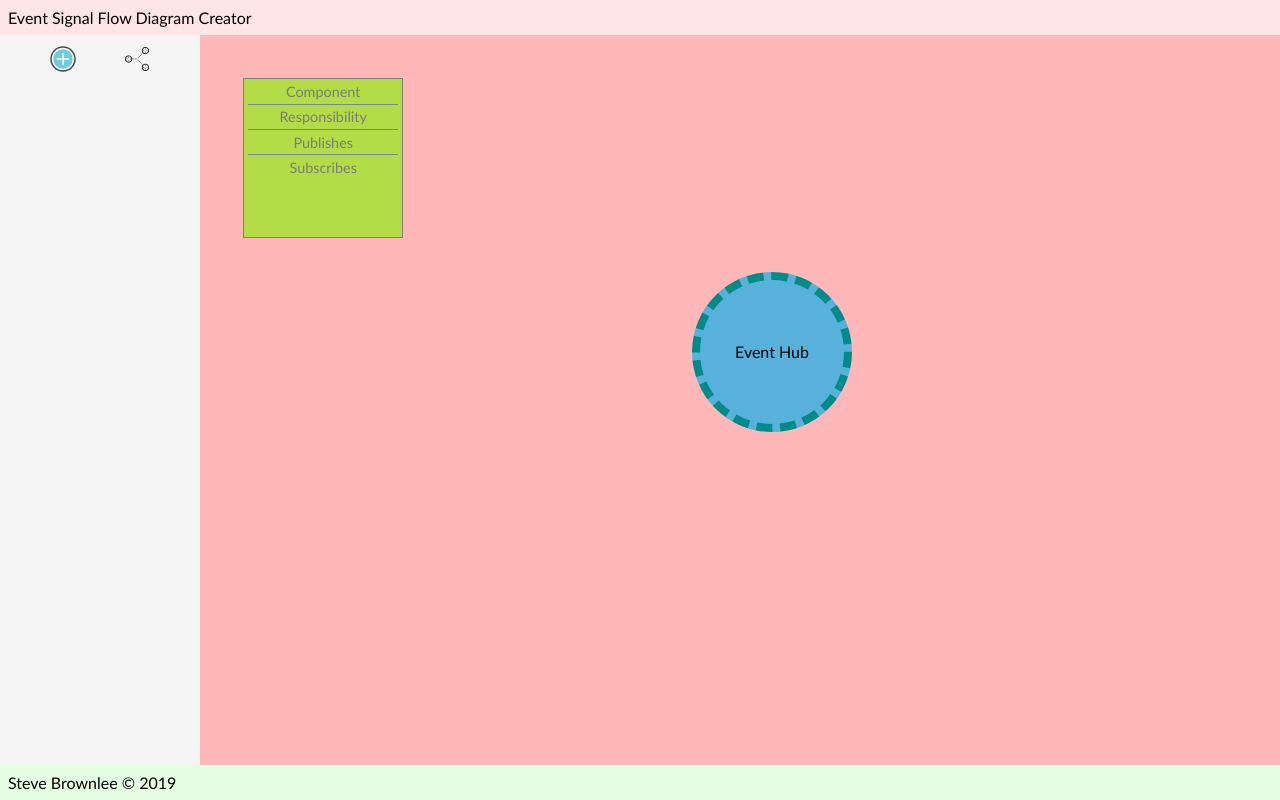
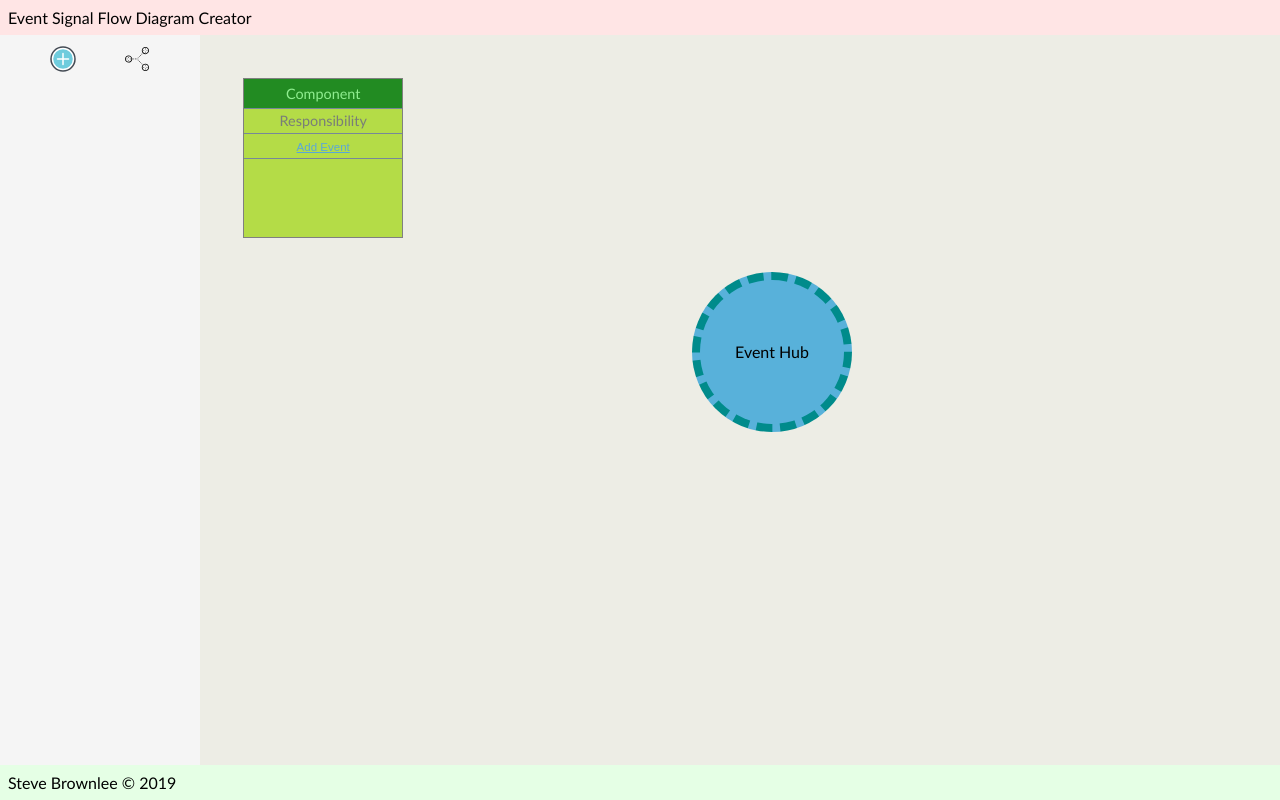
Before and after one commit to stevebrownlee/event-broker, a website with bundled scripts: page index.html in a window 1280 px wide. Both pictures are taken after a click on the link 63 px from the left and 68 px from the top of the page. Built offline with nearby package versions, Linux system fonts and the light colour scheme; files whose address does not match are found by name.

Commit message:
Component more robust

```diff
--- a/scripts/component.js
+++ b/scripts/component.js
@@ -1,9 +1,11 @@
 import { drag } from "./drag.js"
+import { useColors } from "./colorProvider.js"
 
 let count = 1
 const canvas = document.querySelector('.canvas')
+const colors = useColors()
 
-export const component = Object.create(null, {
+export const ComponentFactory = Object.create(null, {
     init: {
         value: () => {
             const makeComponent = () => {
@@ -12,21 +14,30 @@ export const component = Object.create(null, {
                 card.classList = `component component--high`
                 card.draggable = true
                 card.id = `component--${count}`
-                card.addEventListener("click", e => e.target.focus())
+                card.addEventListener("dblclick", e => e.target.focus())
 
 
                 const header = document.createElement("header")
                 header.className = "component__header"
                 header.textContent = "Component"
                 header.contentEditable = true
-                header.addEventListener("click", function (e) {
-                    e.target.textContent = ""
-                    e.target.classList.add("edited")
+                header.addEventListener("blur", function (e) {
+                    let name = e.target.textContent
+                    if (name === "") {
+                        e.target.textContent = "Component"
+                    }
+                })
+                header.addEventListener("dblclick", function (e) {
+                    const name = e.target.textContent
+                    e.target.textContent = name === "Component" ? "" : name
                 })
                 header.addEventListener("keypress", function (e) {
-                    console.log(e.keyCode)
                     e.target.classList.add("edited")
                     if (e.keyCode === 13) {
+                        if (e.target.textContent === "") {
+                            e.target.textContent = "Component"
+                        }
+                        e.target.blur()
                         e.stopPropagation()
                         e.preventDefault()
                         e.returnValue = false
@@ -37,14 +48,32 @@ export const component = Object.create(null, {
                 const description = document.createElement("div")
                 description.className = "component__description"
                 description.textContent = "Responsibility"
-                description.contentEditable = true
+
+                description.addEventListener("dblclick", function (e) {
+                    const name = e.target.textContent
+                    e.target.textContent = name === "Resposibility" ? "" : name
+                    description.contentEditable = true
+                })
+                description.addEventListener("keypress", function (e) {
+                    e.target.classList.add("edited")
+                    if (e.keyCode === 13) {
+                        if (e.target.textContent === "") {
+                            e.target.textContent = "Resposibility"
+                        }
+                        description.contentEditable = true
+                        e.target.blur()
+                        e.stopPropagation()
+                        e.preventDefault()
+                        e.returnValue = false
+                        return false
+                    }
+                })
 
                 const publish = document.createElement("div")
                 publish.className = "component__publish"
-                publish.textContent = "Publishes"
+                publish.innerHTML = "<button class='btn fakeLink'>Add Event</button>"
                 publish.contentEditable = true
                 publish.onmousedown = (e) => {
-                    console.log("Mouse down publish", card)
                     card.draggable = false
                 }
                 window.onmouseup = (e) => {
@@ -52,16 +81,9 @@ export const component = Object.create(null, {
                 }
 
 
-                const subscribe = document.createElement("div")
-                subscribe.className = "component__subscribe"
-                subscribe.textContent = "Subscribes"
-                subscribe.contentEditable = true
-
                 card.appendChild(header)
                 card.appendChild(description)
                 card.appendChild(publish)
-                card.appendChild(subscribe)
-
                 canvas.appendChild(card)
                 count++
 
@@ -69,19 +91,19 @@ export const component = Object.create(null, {
             }
 
             const connectComponents = () => {
-                const elements = document.querySelectorAll(".component")
-                const components = [...elements]
+                const broker = document.querySelector(".broker")
+                const components = [...document.querySelectorAll(".component")]
 
-                components.reduce((c, n) => {
-                    new LeaderLine( c, LeaderLine.areaAnchor(n),
+                components.forEach(c => {
+                    new LeaderLine(c, broker,
                         {
                             dash: {
                                 animation: true
                             },
+                            color: colors.random(),
                             middleLabel: 'eventName'
                         }
                     )
-                    return n
                 })
             }
 
--- a/scripts/drag.js
+++ b/scripts/drag.js
@@ -3,7 +3,9 @@ const canvas = document.querySelector('.canvas')
 export const drag = (el) => {
     var pos1 = 0, pos2 = 0, pos3 = 0, pos4 = 0
 
-    el.onmousedown = dragMouseDown
+    if (el.firstElementChild.classList.contains("component__header")) {
+        el.firstElementChild.onmousedown = dragMouseDown
+    }
 
     function dragMouseDown(e) {
         e = e || window.event
@@ -57,7 +59,6 @@ export const drag = (el) => {
     }
 
     function closeDragElement(e) {
-        console.log("closeDragElement")
         document.onmouseup = null
         document.onmousemove = null
         canvas.focus()
--- a/scripts/main.js
+++ b/scripts/main.js
@@ -1,5 +1,7 @@
-import { component } from "./component.js"
+import { ComponentFactory } from "./component.js"
 import { EventHub } from "./eventhub.js"
+import { Utils } from "./util.js"
 
-component.init()
+ComponentFactory.init()
 EventHub.init()
+Utils.init()
--- /dev/null
+++ b/scripts/util.js
@@ -0,0 +1,12 @@
+export const Utils = Object.create(null, {
+    init: {
+        value: () => {
+            Object.defineProperty(Array.prototype, "random", {
+                value: function () {
+                    return this[Math.floor(Math.random() * this.length)]
+                },
+                enumerable: true
+            })
+        }
+    }
+})
--- a/styles/component.css
+++ b/styles/component.css
@@ -2,7 +2,6 @@
     display: block;
     background: #D1E5E1;
     border: 1px double gray;
-    padding: 0.25rem;
     min-height: 10rem;
     font-size: 0.9rem;
     margin-bottom: 1vh;
@@ -29,24 +28,20 @@
 }
 
 .component__header {
-    padding: 0 0 0.25em 0;
+    padding: 0.4em 0 0.4em 0;
     border-bottom: 1px solid lightslategray;
+    background-color: forestgreen;
+    color: lightgreen;
+    cursor: grab;
 }
 
 .component__description {
-    padding: 0.25em 0 0.25em 0;
+    padding: 0.25em;
     border-bottom: 1px solid lightslategray;
 }
 
 .component__publish {
     padding: 0.25em;
     border-bottom: 1px solid lightslategray;
+    color: lightseagreen;
 }
-
-.component__subscribe {
-    padding: 0.25em;
-}
-
-.edited {
-    color: darkslategray;
-}
--- a/styles/main.css
+++ b/styles/main.css
@@ -62,7 +62,7 @@ body
 
 .canvas {
     flex: 5;
-    background: rgb(255, 183, 183);
+    background: rgb(237, 237, 229);
     position:relative;
 }
 
@@ -97,3 +97,39 @@ body
     /* Needed for when the area gets squished too far and there is content that can't be displayed */
     overflow: auto;
 }
+
+
+
+.btn {
+    border-radius: 0.5em;
+    border: 2px solid #0099CC;
+    background: transparent;
+    border: none;
+    color: white;
+    text-align: center;
+    display: inline-block;
+    font-size: 0.8em;
+    max-width: 8em;
+    -webkit-transition-duration: 0.33s;
+    transition-duration: 0.33s;
+    cursor: pointer;
+    text-decoration: none;
+}
+
+.fakeLink {
+    background: none!important;
+    border: none;
+    font-family: arial, sans-serif;
+    color: #479cf7d3;
+    text-decoration: none;
+    cursor: pointer;
+    text-decoration: underline;
+}
+
+.fakeLink:hover {
+    color: #007bff;
+}
+
+.fakeLink:focus {
+    outline: 0;
+}
```
